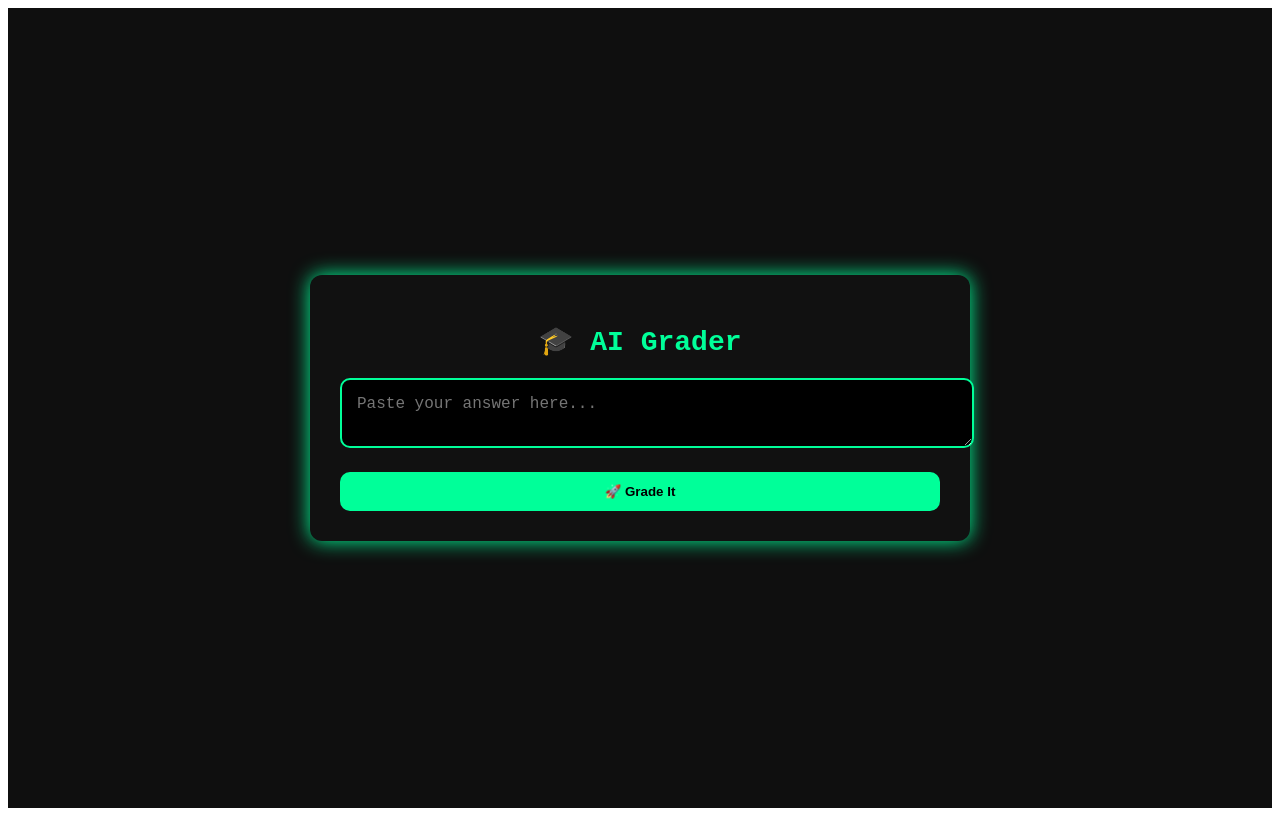
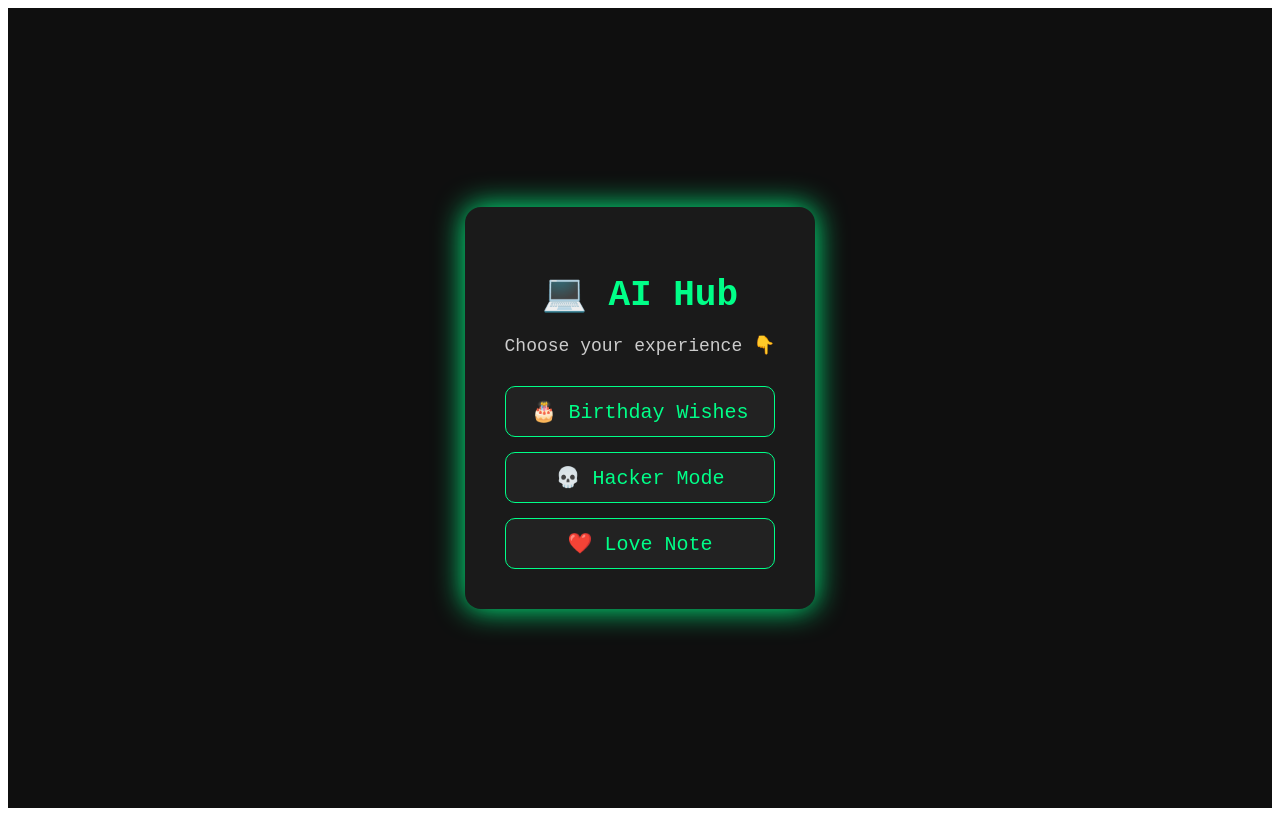
Before and after one commit to DADieAnotherDay/frontend, a Next.js app: page / in a window 1280 px wide. Built offline with nearby package versions, Linux system fonts and the light colour scheme.

Commit message:
Update index.js

```diff
--- a/pages/index.js
+++ b/pages/index.js
@@ -1,44 +1,17 @@
-// pages/index.js (AI Grader Main Tool)
-import { useState } from "react";
+import Link from "next/link";
 
 export default function Home() {
-  const [input, setInput] = useState("");
-  const [response, setResponse] = useState("");
-  const [loading, setLoading] = useState(false);
-
-  const handleSubmit = async (e) => {
-    e.preventDefault();
-    setLoading(true);
-    try {
-      const res = await fetch("https://backend-services-0s29.onrender.com/render-endpoint", {
-        method: "POST",
-        headers: { "Content-Type": "application/json" },
-        body: JSON.stringify({ message: input })
-      });
-      const data = await res.json();
-      setResponse(data.response || "No response from backend.");
-    } catch {
-      setResponse("Something went wrong!");
-    }
-    setLoading(false);
-  };
-
   return (
     <div style={styles.container}>
       <div style={styles.card}>
-        <h1 style={styles.heading}>🎓 AI Grader</h1>
-        <form onSubmit={handleSubmit}>
-          <textarea
-            style={styles.input}
-            placeholder="Paste your answer here..."
-            value={input}
-            onChange={(e) => setInput(e.target.value)}
-          />
-          <button style={styles.button} disabled={loading}>
-            {loading ? "⏳ Sending..." : "🚀 Grade It"}
-          </button>
-        </form>
-        {response && <p style={styles.response}>🧠 Response: {response}</p>}
+        <h1 style={styles.heading}>💻 AI Hub</h1>
+        <p style={styles.subheading}>Choose your experience 👇</p>
+
+        <div style={styles.linkBox}>
+          <Link href="/bday" style={styles.link}>🎂 Birthday Wishes</Link>
+          <Link href="/hacker" style={styles.link}>💀 Hacker Mode</Link>
+          <Link href="/love" style={styles.link}>❤️ Love Note</Link>
+        </div>
       </div>
     </div>
   );
@@ -46,52 +19,44 @@ export default function Home() {
 
 const styles = {
   container: {
-    minHeight: "100vh",
+    height: "100vh",
+    display: "flex",
+    justifyContent: "center",
+    alignItems: "center",
     background: "#0f0f0f",
-    color: "#00ff99",
-    display: "flex",
-    alignItems: "center",
-    justifyContent: "center",
-    fontFamily: "monospace",
+    fontFamily: "'Courier New', monospace",
+    color: "#fff",
   },
   card: {
-    background: "#111",
-    padding: 30,
-    borderRadius: 12,
-    boxShadow: "0 0 20px #00ff99",
-    width: "90%",
-    maxWidth: 600,
+    background: "#1a1a1a",
+    padding: "40px",
+    borderRadius: "16px",
+    boxShadow: "0 0 30px #00ff88",
+    textAlign: "center",
   },
   heading: {
-    fontSize: 28,
-    marginBottom: 20,
-    textAlign: "center",
+    fontSize: "36px",
+    marginBottom: "10px",
+    color: "#00ff88",
   },
-  input: {
-    width: "100%",
-    padding: 15,
-    borderRadius: 10,
-    border: "2px solid #00ff99",
-    marginBottom: 20,
-    background: "#000",
-    color: "#0f0",
-    fontSize: 16,
+  subheading: {
+    fontSize: "18px",
+    marginBottom: "30px",
+    color: "#ccc",
   },
-  button: {
-    width: "100%",
-    padding: 12,
-    background: "#00ff99",
-    color: "#000",
-    fontWeight: "bold",
-    border: "none",
-    borderRadius: 10,
-    cursor: "pointer",
+  linkBox: {
+    display: "flex",
+    flexDirection: "column",
+    gap: "15px",
   },
-  response: {
-    marginTop: 20,
-    background: "#001f1f",
-    padding: 15,
-    borderRadius: 10,
-    border: "1px solid #00ff99",
+  link: {
+    textDecoration: "none",
+    color: "#00ff88",
+    fontSize: "20px",
+    background: "#222",
+    padding: "12px 20px",
+    borderRadius: "10px",
+    transition: "0.3s",
+    border: "1px solid #00ff88",
   },
 };
```
